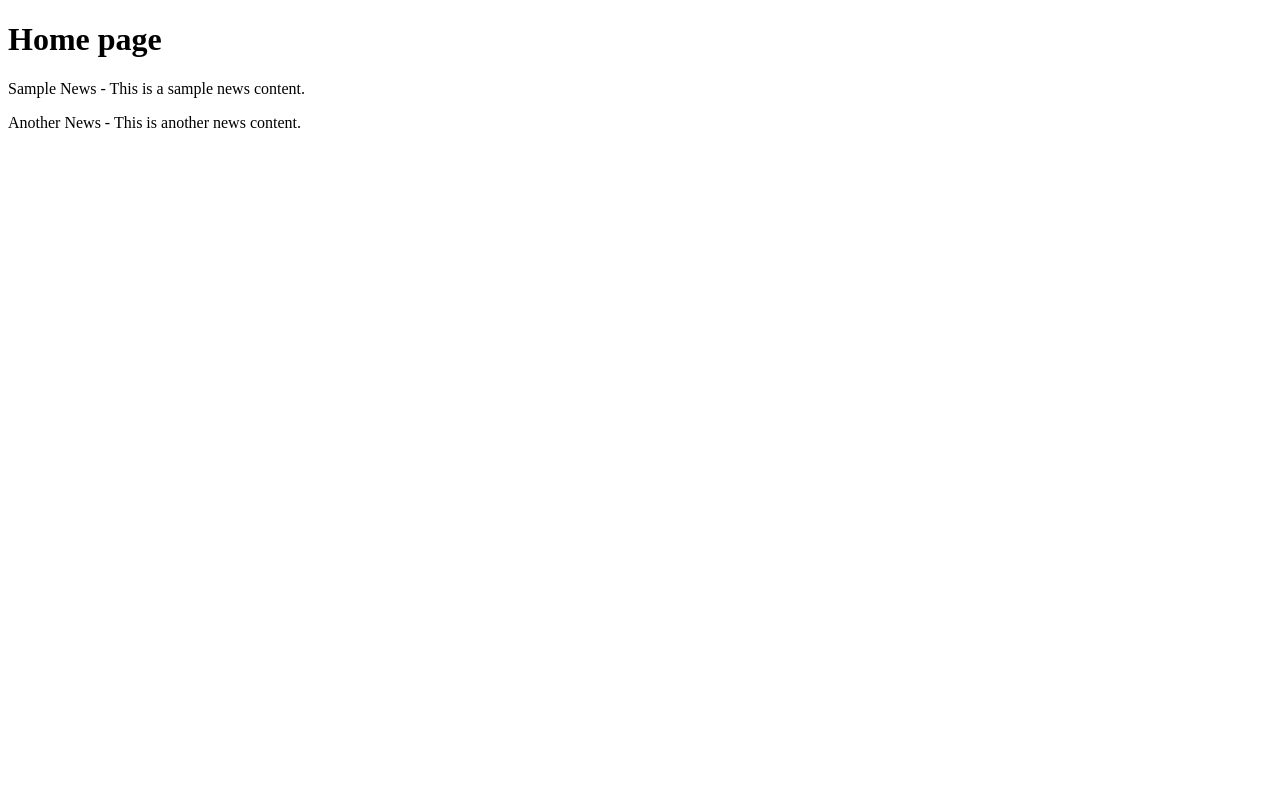
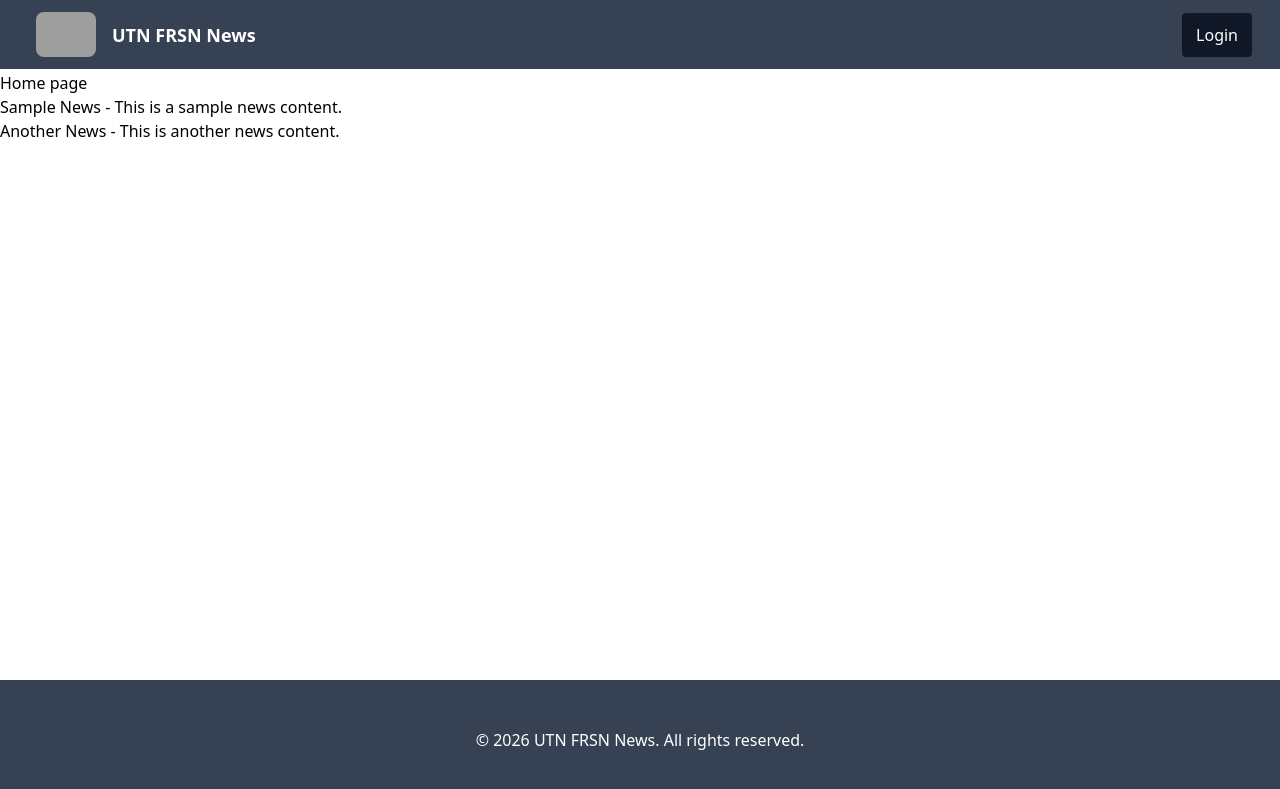
Before and after one commit to gorandp/utn-frsn-news, a FastAPI app: page / in a window 1280 px wide. Shown: the top 789 px of the page. Run offline with FastAPI, Linux system fonts and the light colour scheme; grey boxes are pictures that could not be loaded.

Commit message:
layout init

```diff
--- a/src/app/fastapi_app/templates/home.html
+++ b/src/app/fastapi_app/templates/home.html
@@ -1,14 +1,9 @@
-<!DOCTYPE html>
-<html lang="en">
-<head>
-    <meta charset="UTF-8">
-    <meta name="viewport" content="width=device-width, initial-scale=1.0">
-    <title>UTN FRSN News</title>
-</head>
-<body>
-    <h1>Home page</h1>
-    {% for news in news_list %}
-    <p>{{ news.title }} - {{ news.content }}</p>
-    {% endfor %}
-</body>
-</html>
+{% extends "layout.html" %}
+{% block content %}
+
+<h1>Home page</h1>
+{% for news in news_list %}
+<p>{{ news.title }} - {{ news.content }}</p>
+{% endfor %}
+
+{% endblock content %}
--- /dev/null
+++ b/src/app/fastapi_app/templates/layout.html
@@ -0,0 +1,58 @@
+<!DOCTYPE html>
+<html lang="en">
+<head>
+  <meta charset="UTF-8">
+  <meta name="viewport" content="width=device-width, initial-scale=1.0">
+  <title>UTN FRSN News</title>
+
+  <meta name="author" content="Goran Prpic">
+  <meta name="description" content="All news from UTN FRSN">
+
+  <meta property="og:title" content="UTN FRSN News">
+  <meta property="og:description" content="All news from UTN FRSN">
+  <meta property="og:type" content="website">
+  <meta property="og:url" content="http://utn.gorandp.com/">
+  <meta property="og:image" content="http://utn.gorandp.com/static/images/preview.png">
+  <meta property="og:image:alt" content="UTN FRSN News Preview Image">
+
+  <link rel="preconnect" href="https://fonts.googleapis.com">
+  <link rel="preconnect" href="https://fonts.gstatic.com" crossorigin>
+  <link href="https://fonts.googleapis.com/css2?family=Roboto:wght@400;700&display=swap" rel="stylesheet">
+  <script src="https://cdn.jsdelivr.net/npm/@tailwindcss/browser@4"></script>
+
+  <link rel="stylesheet" href="/static/css/main.css">
+  <meta name="theme-color" content="#ffffff">
+
+  <link rel="icon" href="/static/icons/favicon.ico" type="image/x-icon">
+  <link rel="android-chrome" sizes="512x512" href="/static/icons/android-chrome-512x512.png">
+  <link rel="android-chrome" sizes="192x192" href="/static/icons/android-chrome-192x192.png">
+  <link rel="apple-touch-icon" sizes="180x180" href="/static/icons/apple-touch-icon.png">
+
+  <link rel="manifest" href="/static/site.webmanifest">
+</head>
+<body class="flex flex-col min-h-screen font-roboto">
+  <nav class="bg-gray-700 text-white border-b-2 py-1 px-7 flex flex-row items-center justify-between">
+    <div class="flex flex-row items-center gap-4 m-2">
+      <div class="rounded-lg overflow-hidden">
+        <img src="/static/icons/logo.jpg" width="60" height="60" alt="Logo">
+      </div>
+      <a href="/" class="text-lg font-bold">UTN FRSN News</a>
+    </div>
+    <div>
+      <div class="bg-gray-900 hover:bg-gray-800 border-2 border-transparent hover:border-white rounded">
+        <a href="/login" class="py-2 px-3 block">Login</a>
+      </div>
+    </div>
+  </nav>
+
+  {% block content %}
+  {% endblock content %}
+
+  <footer class="flex flex-col justify-center
+        items-center bg-gray-700 text-white
+        mt-auto py-12
+        xl:px-40 md:px-17 sm:px-10 px-5">
+    <p>&copy; 2026 UTN FRSN News. All rights reserved.</p>
+  </footer>
+</body>
+</html>
```
